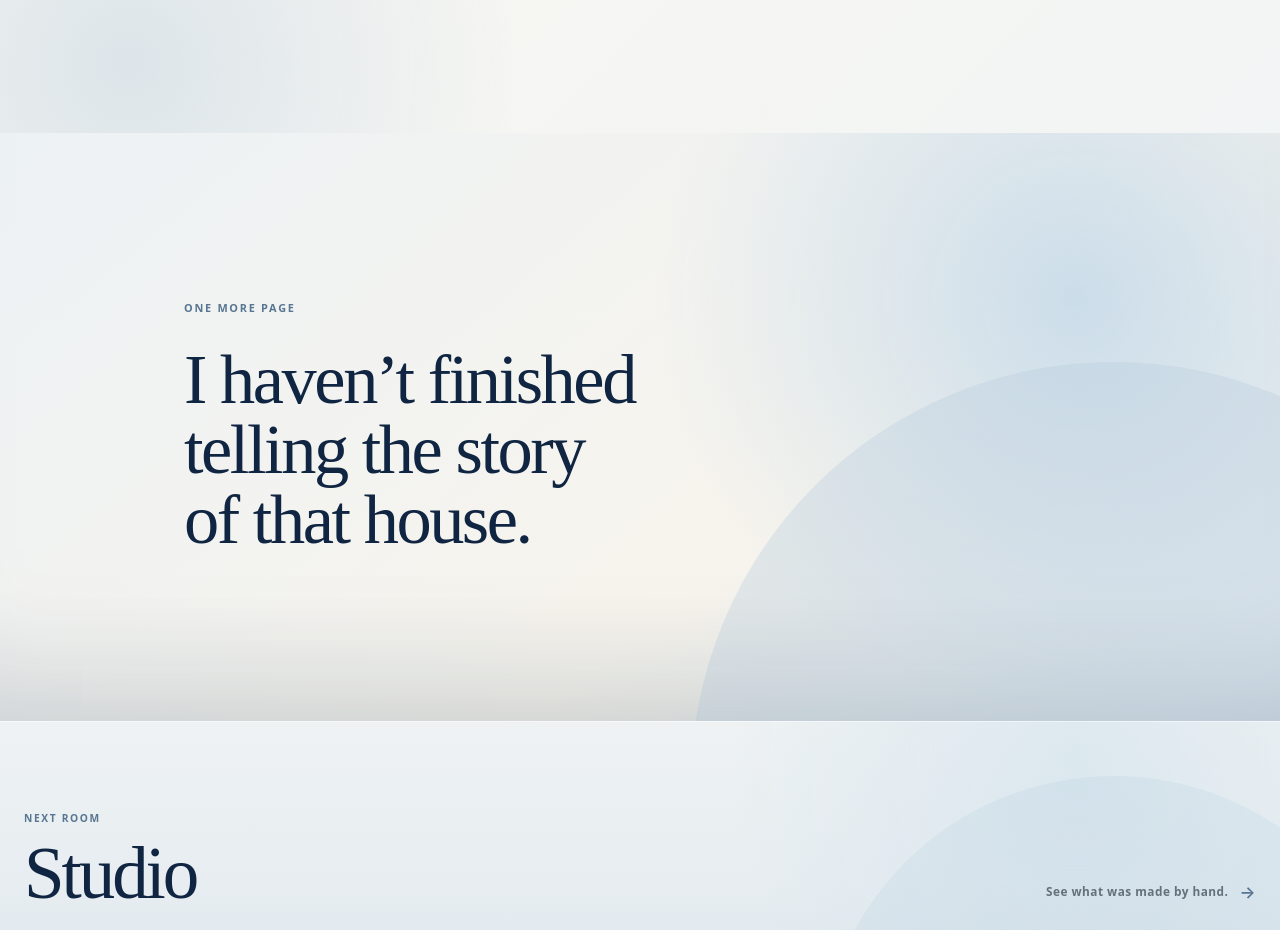
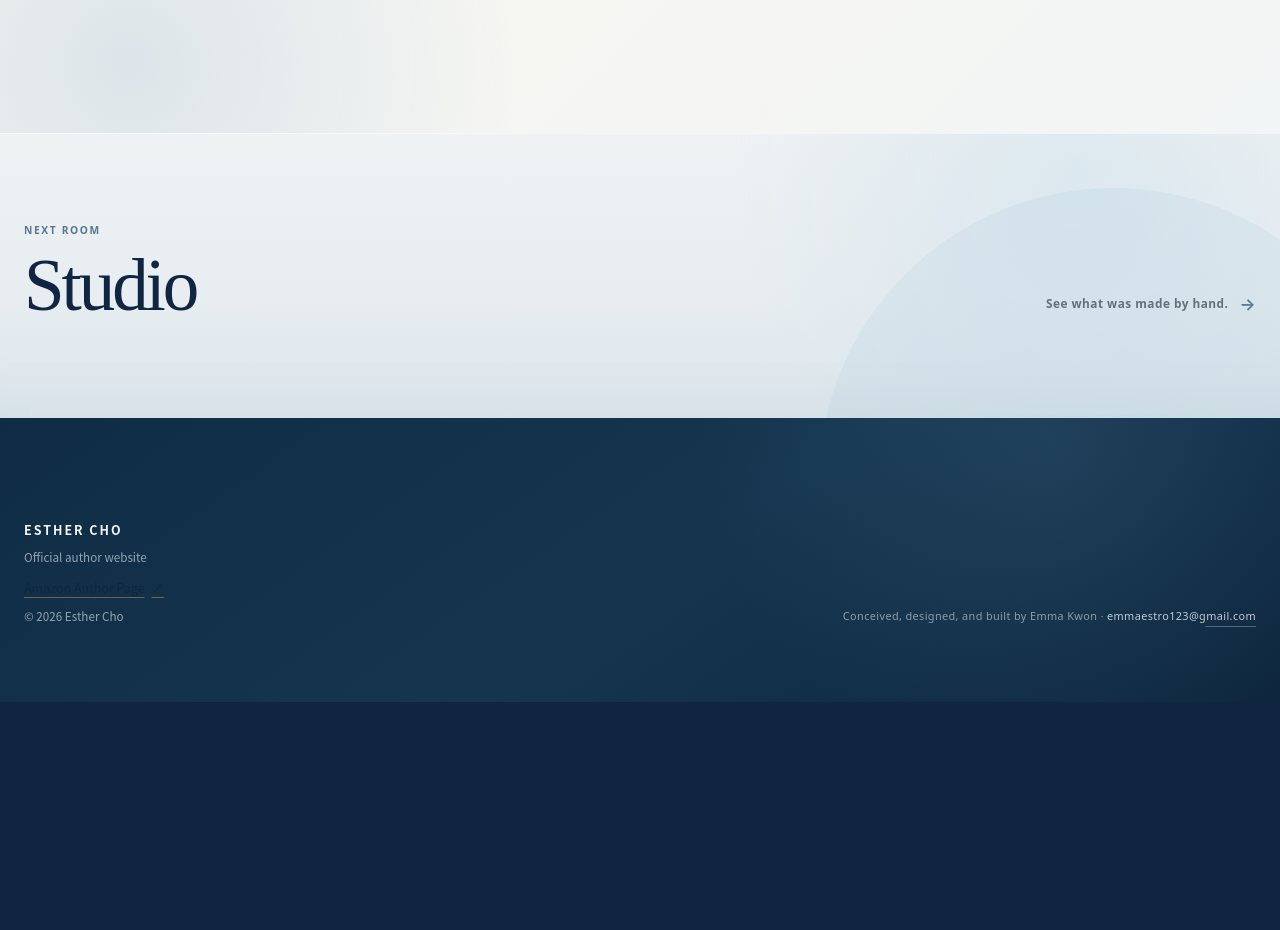
Before and after one commit to k-mama/esthercho, a Next.js app: page /archive in a window 1280 px wide. Shown: the part 6540-7470 px from the top of the page. After the commit the page ends 7242 px from the top, so only its background shows below. Built offline with nearby package versions, Linux system fonts and the light colour scheme.

Commit message:
Remove unnecessary unfinished-story closing panel from all ten Childhood pages

```diff
--- a/src/components/childhood-archive-sections.tsx
+++ b/src/components/childhood-archive-sections.tsx
@@ -6,18 +6,18 @@ import { localizedHref, type SiteLocale } from "@/config/languages";
 
 const labels: Record<SiteLocale, {
   intro: string; child: string; childPhoto: string;
-  memory: string; source: string; ending: string; storiesLink: string;
+  memory: string; source: string; storiesLink: string;
 }> = {
-  en: {intro:"THE ALBUM OPENS",child:"THE CHILD",childPhoto:"Esther Cho as a child",memory:"BEYOND THE PHOTOGRAPH",source:"WHAT IS ORIGINAL",ending:"ONE MORE PAGE",storiesLink:"Read the stories"},
-  ko: {intro:"앨범을 펼치면",child:"그때의 아이",childPhoto:"어린 시절의 조성연",memory:"사진 밖의 시간",source:"사진은 사진대로",ending:"아직 남은 이야기",storiesLink:"이야기 읽기"},
-  de: {intro:"DAS ALBUM ÖFFNEN",child:"DAS KIND",childPhoto:"Esther Cho als Kind",memory:"JENSEITS DER FOTOS",source:"ZU DEN ORIGINALEN",ending:"NOCH EINE SEITE",storiesLink:"Die Geschichten lesen"},
-  es: {intro:"ABRIR EL ÁLBUM",child:"LA NIÑA",childPhoto:"Esther Cho de niña",memory:"FUERA DE LA FOTO",source:"LOS ORIGINALES",ending:"UNA PÁGINA MÁS",storiesLink:"Leer las historias"},
-  fr: {intro:"OUVRIR L’ALBUM",child:"L’ENFANT",childPhoto:"Esther Cho enfant",memory:"HORS DU CADRE",source:"LES ORIGINAUX",ending:"ENCORE UNE PAGE",storiesLink:"Lire les récits"},
-  it: {intro:"APRIRE L’ALBUM",child:"LA BAMBINA",childPhoto:"Esther Cho da bambina",memory:"OLTRE LE FOTO",source:"LE FOTO ORIGINALI",ending:"UN’ALTRA PAGINA",storiesLink:"Leggi le storie"},
-  ja: {intro:"アルバムを開くと",child:"あの頃の子ども",childPhoto:"幼い頃のエスター・チョー",memory:"写真の外の時間",source:"写真の記録",ending:"次の一枚",storiesLink:"物語を読む"},
-  "pt-br": {intro:"ABRINDO O ÁLBUM",child:"A CRIANÇA",childPhoto:"Esther Cho quando era menina",memory:"FORA DA FOTO",source:"AS IMAGENS ORIGINAIS",ending:"MAIS UMA PÁGINA",storiesLink:"Ler as histórias"},
-  "zh-cn": {intro:"翻开相册",child:"照片里的孩子",childPhoto:"童年的 Esther Cho",memory:"照片之外",source:"原始照片",ending:"还有下一页",storiesLink:"阅读故事"},
-  "zh-tw": {intro:"翻開相簿",child:"照片裡的孩子",childPhoto:"童年的 Esther Cho",memory:"照片之外",source:"原始照片",ending:"還有下一頁",storiesLink:"閱讀故事"}
+  en: {intro:"THE ALBUM OPENS",child:"THE CHILD",childPhoto:"Esther Cho as a child",memory:"BEYOND THE PHOTOGRAPH",source:"WHAT IS ORIGINAL",storiesLink:"Read the stories"},
+  ko: {intro:"앨범을 펼치면",child:"그때의 아이",childPhoto:"어린 시절의 조성연",memory:"사진 밖의 시간",source:"사진은 사진대로",storiesLink:"이야기 읽기"},
+  de: {intro:"DAS ALBUM ÖFFNEN",child:"DAS KIND",childPhoto:"Esther Cho als Kind",memory:"JENSEITS DER FOTOS",source:"ZU DEN ORIGINALEN",storiesLink:"Die Geschichten lesen"},
+  es: {intro:"ABRIR EL ÁLBUM",child:"LA NIÑA",childPhoto:"Esther Cho de niña",memory:"FUERA DE LA FOTO",source:"LOS ORIGINALES",storiesLink:"Leer las historias"},
+  fr: {intro:"OUVRIR L’ALBUM",child:"L’ENFANT",childPhoto:"Esther Cho enfant",memory:"HORS DU CADRE",source:"LES ORIGINAUX",storiesLink:"Lire les récits"},
+  it: {intro:"APRIRE L’ALBUM",child:"LA BAMBINA",childPhoto:"Esther Cho da bambina",memory:"OLTRE LE FOTO",source:"LE FOTO ORIGINALI",storiesLink:"Leggi le storie"},
+  ja: {intro:"アルバムを開くと",child:"あの頃の子ども",childPhoto:"幼い頃のエスター・チョー",memory:"写真の外の時間",source:"写真の記録",storiesLink:"物語を読む"},
+  "pt-br": {intro:"ABRINDO O ÁLBUM",child:"A CRIANÇA",childPhoto:"Esther Cho quando era menina",memory:"FORA DA FOTO",source:"AS IMAGENS ORIGINAIS",storiesLink:"Ler as histórias"},
+  "zh-cn": {intro:"翻开相册",child:"照片里的孩子",childPhoto:"童年的 Esther Cho",memory:"照片之外",source:"原始照片",storiesLink:"阅读故事"},
+  "zh-tw": {intro:"翻開相簿",child:"照片裡的孩子",childPhoto:"童年的 Esther Cho",memory:"照片之外",source:"原始照片",storiesLink:"閱讀故事"}
 };
 
 /** Single narrative sequence for the original site and all six other translations.
@@ -75,11 +75,5 @@ export function ChildhoodArchiveSections({locale}:{locale:SiteLocale}) {
       </div>
     </section>
 
-    <section className="childhood-ending" aria-labelledby="childhood-ending-title">
-      <div className="container childhood-ending-inner">
-        <p className="childhood-kicker">{label.ending}</p>
-        <h2 id="childhood-ending-title">{t.endingTitle}</h2>
-      </div>
-    </section>
   </>;
 }
```
